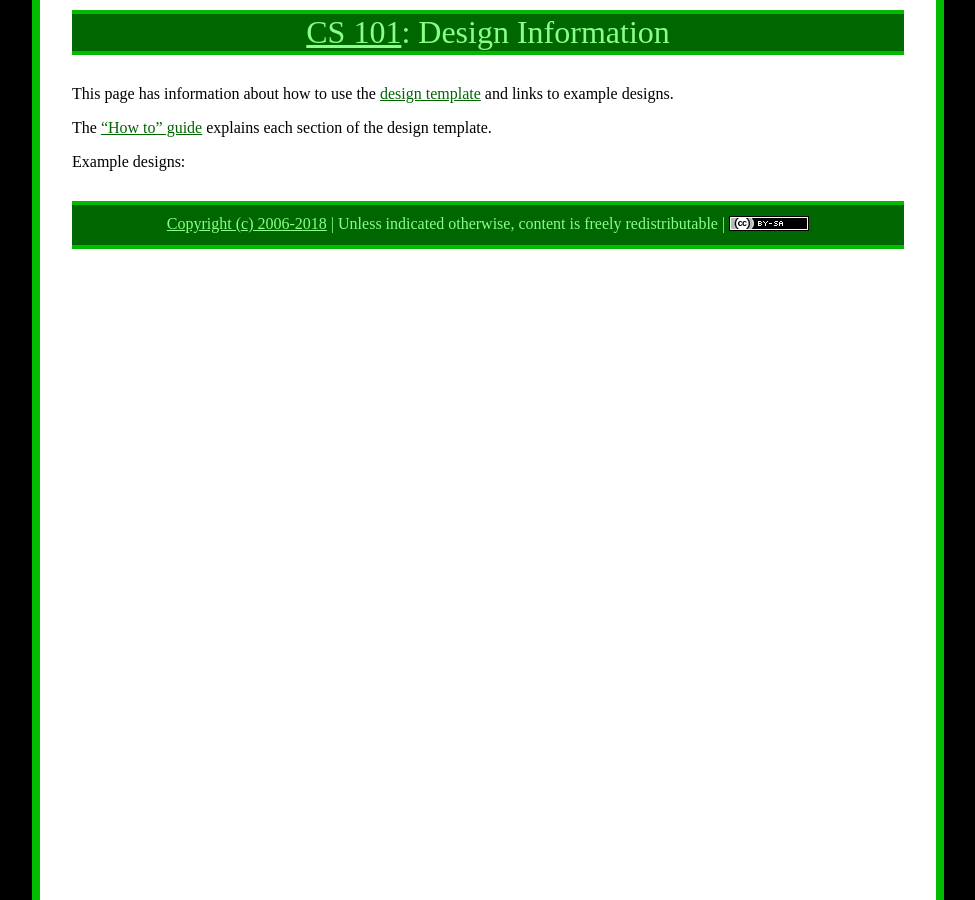
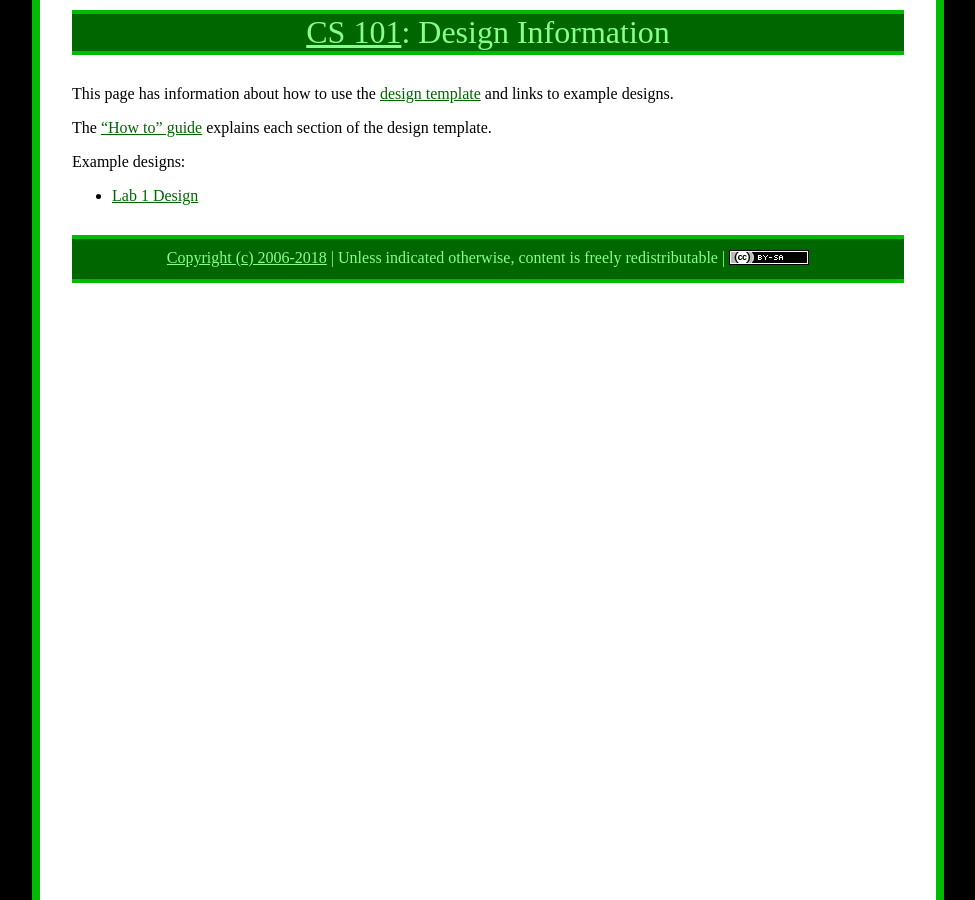
Before and after one commit to ycpcs/cs101-fall2018, a Jekyll site: the page built from design/index.md, in a window 1280 px wide. Shown: the whole page, without its empty margins (152-1127 px from the left). Built offline with Jekyll 4.4.1, drawn with Linux system fonts in a browser that asks for light colours.

Commit message:
add lab 1 design
add lab 1 design

```diff
--- a/design/index.md
+++ b/design/index.md
@@ -8,6 +8,7 @@ This page has information about how to use the [design template](../design-templ
 The ["How to" guide](design-howto.pdf) explains each section of the design template.
 
 Example designs:
+* [Lab 1 Design](lab01-design.pdf)
 
 <!--
 * [Lab 1 Design](lab01-design.pdf)
```
Also changed, not shown: 1 other file.
